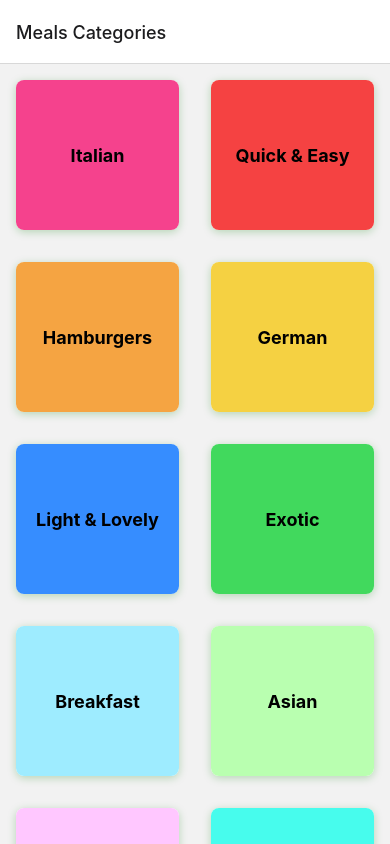
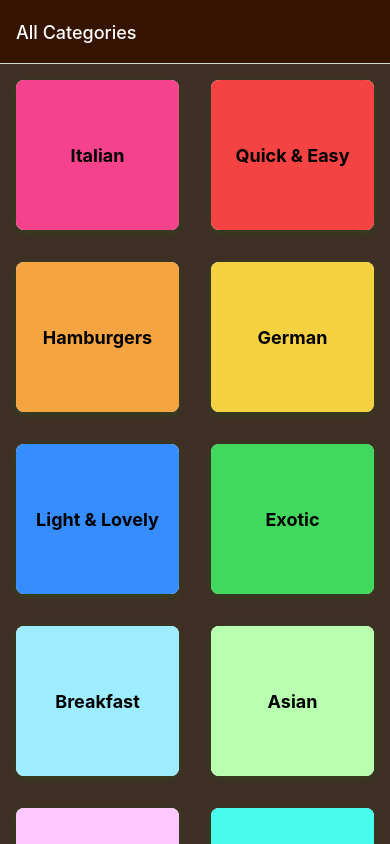
Before and after one commit to MohammadAyubAnsari/react-native-meals-app, a React Native app: screen / in a window 390 px wide. Built offline with nearby package versions, Linux system fonts and the light colour scheme.

Commit message:
Styling Screen Headers & Backgrounds

```diff
--- a/App.js
+++ b/App.js
@@ -10,10 +10,22 @@
 export default function App() {
   return (
     <>
-      <StatusBar style="dark" />
+      <StatusBar style="light" />
       <NavigationContainer>
-        <Stack.Navigator>
-          <Stack.Screen name="Meals Categories" component={CategoriesScreen} />
+        <Stack.Navigator
+          screenOptions={{
+            headerStyle: { backgroundColor: "#351401" },
+            headerTintColor: "white",
+            contentStyle: { backgroundColor: "#3f2f25" },
+          }}
+        >
+          <Stack.Screen
+            name="Meals Categories"
+            component={CategoriesScreen}
+            options={{
+              title: "All Categories",
+            }}
+          />
           <Stack.Screen name="Meals Overview" component={MealsOverviewScreen} />
         </Stack.Navigator>
       </NavigationContainer>
```
